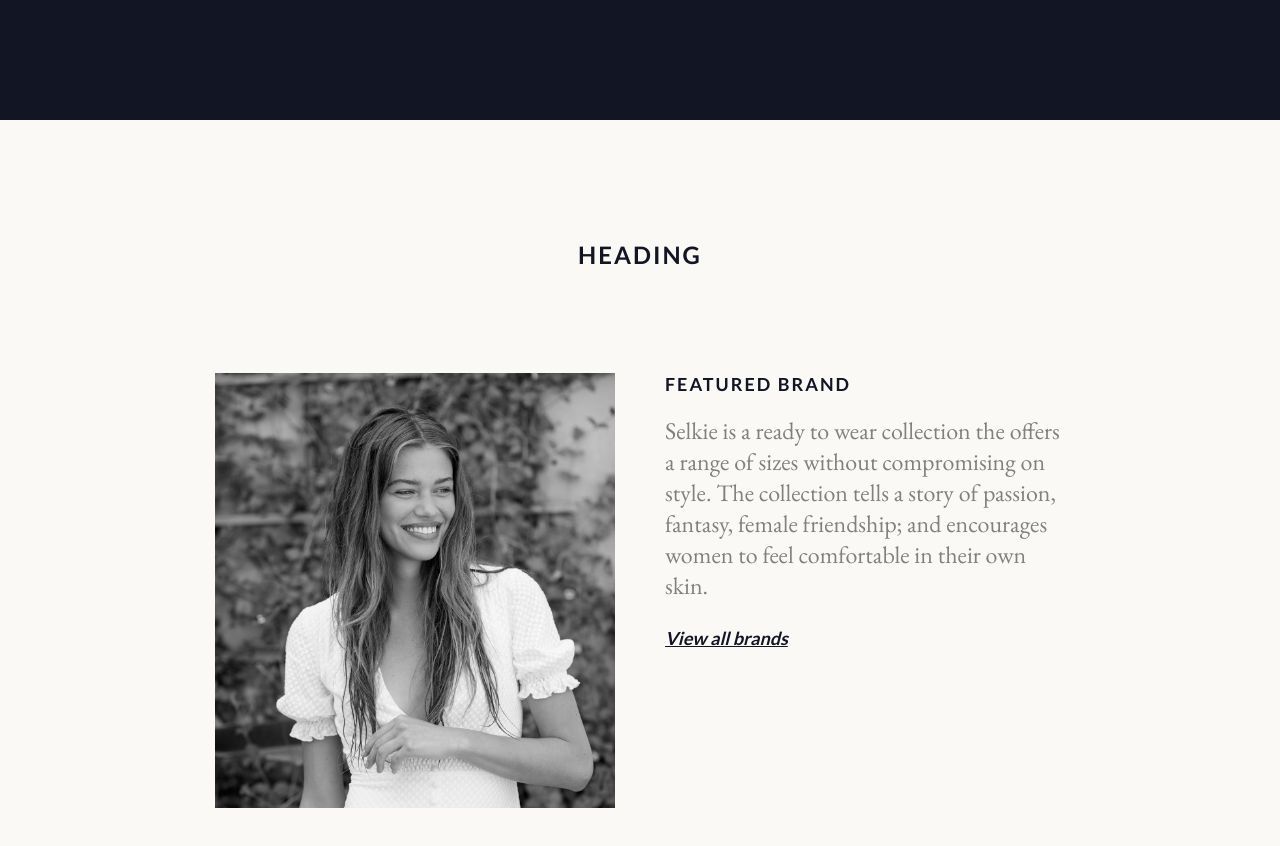
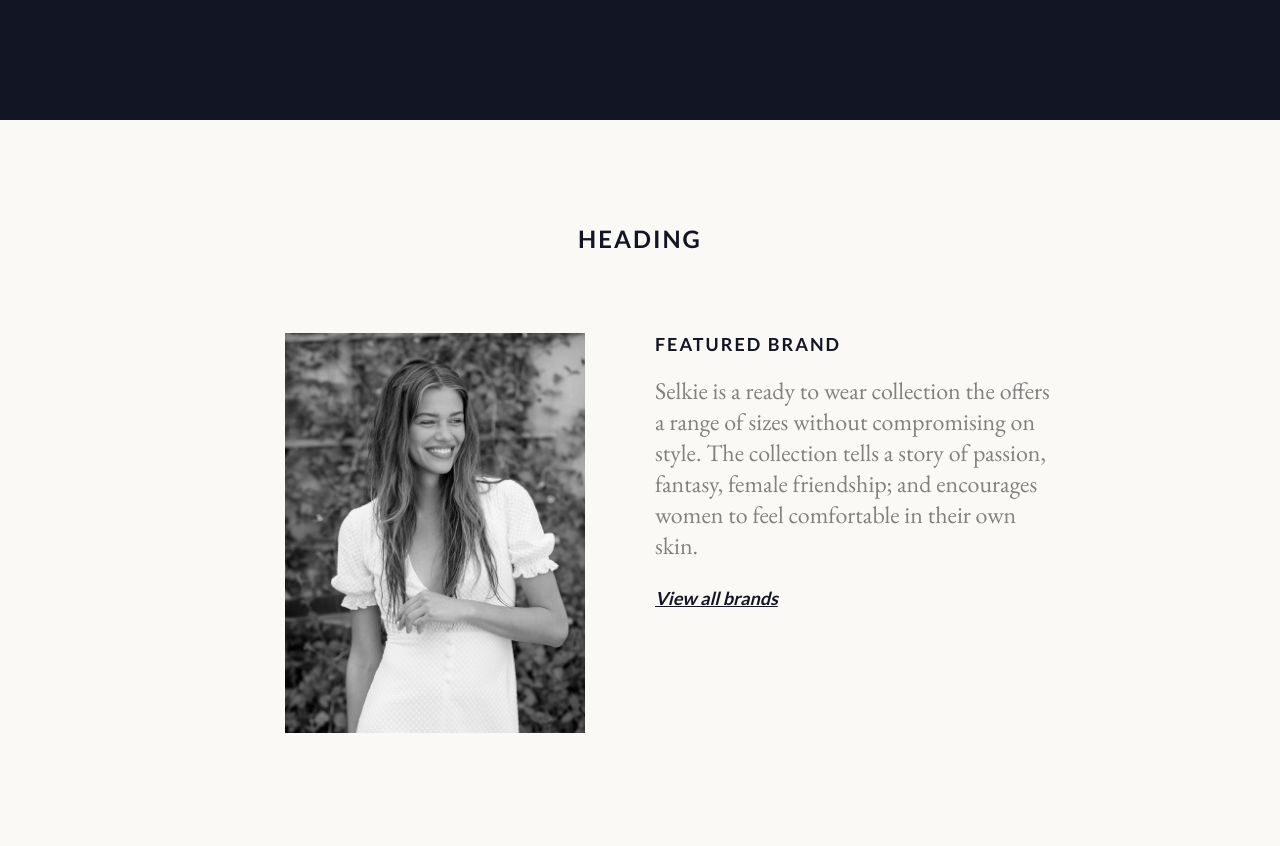
Before and after one commit to blllle/collective, a plain HTML site: page index.html in a window 1280 px wide. Shown: the part 2280-3126 px from the top of the page. Drawn offline with nearby package versions, Linux system fonts and the light colour scheme; files that its build step writes are made by us from their sources.

Commit message:
Adjusted height on featured brand section

```diff
--- a/css/style.scss
+++ b/css/style.scss
@@ -148,7 +148,7 @@ video {
   color: grey;
   font-size: 24px;
   font-weight: 400;
-  height: 900px;
+  height: 100vh;
   .content {
     display: flex;
     justify-content: space-around;
@@ -158,8 +158,8 @@ video {
   }
   h2 {
     text-align: center;
-    padding-top: 120px;
-    margin: 0 0 104px;
+    padding-top: 104px;
+    margin: 0 0 80px;
     color: $navy;
   }
   h3 {
@@ -169,10 +169,11 @@ video {
 }
 
 .image {
-  height: 435px;
+  height: 400px;
   overflow: hidden;
+  margin-left: 60px;
   img {
-    width: 400px;
+    width: 300px;
     filter: grayscale(100%);
     transition: all 1s ease;
     &:hover {
```
